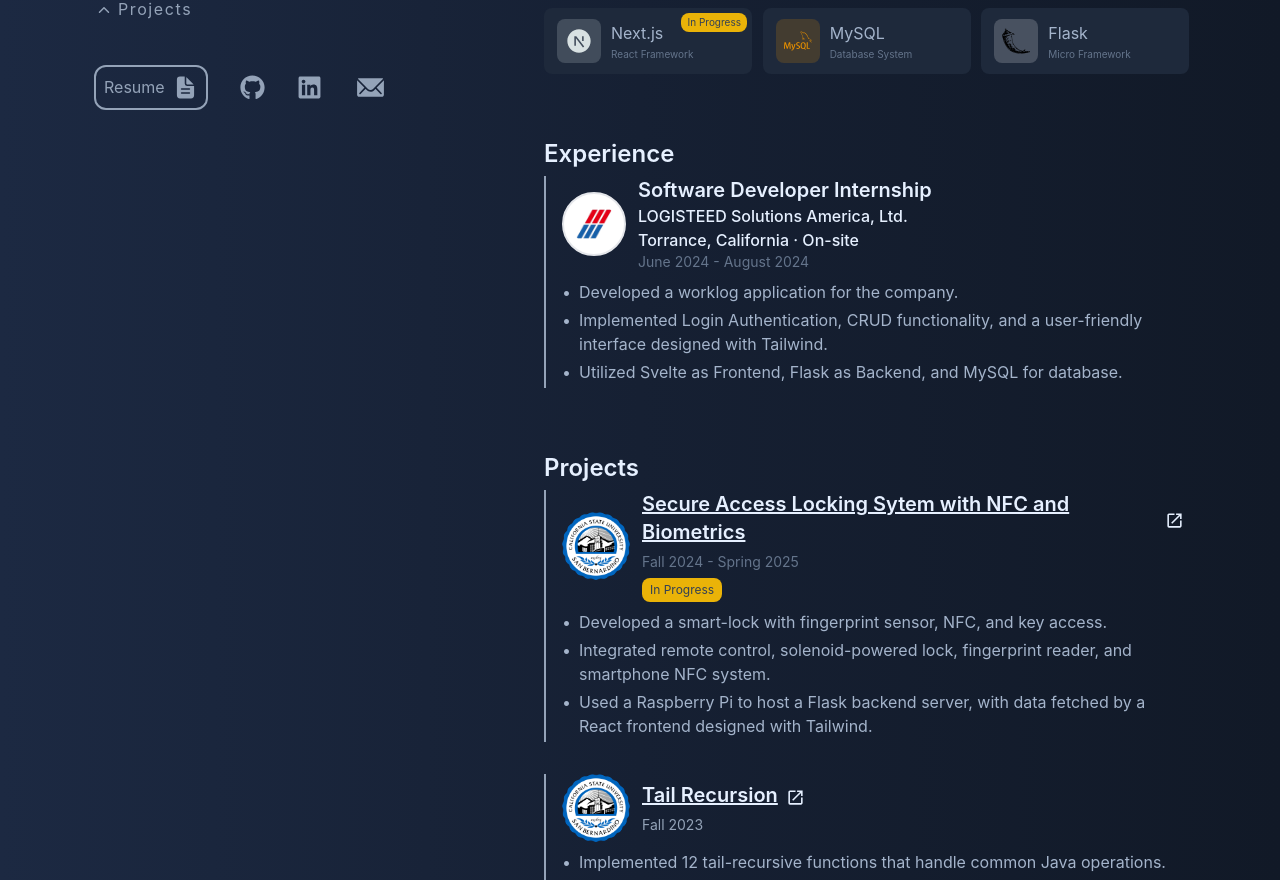
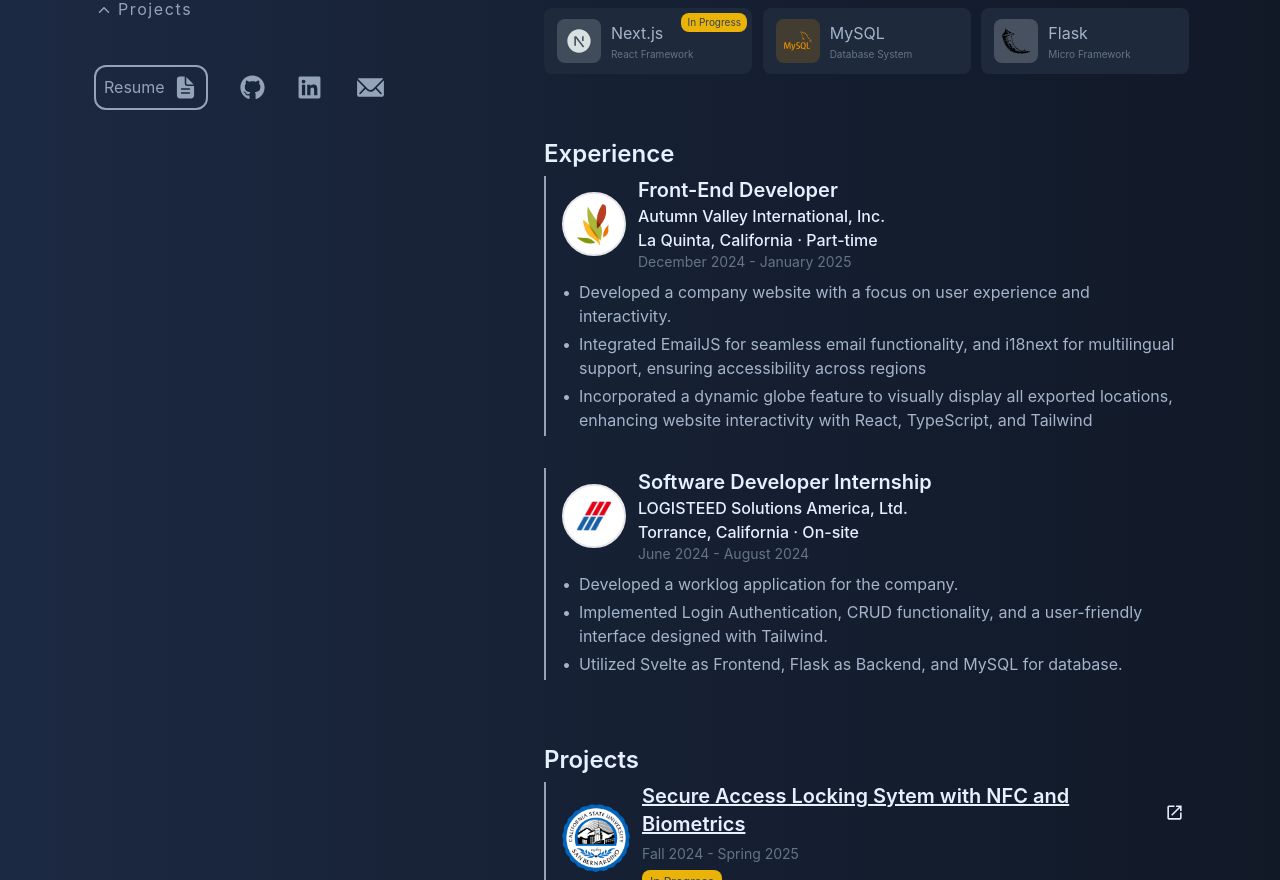
Before and after one commit to shunakiya/portfolio, a React (Vite) app: page / in a window 1280 px wide. Shown: the part 610-1490 px from the top of the page. Built offline with nearby package versions, Linux system fonts and the light colour scheme.

Commit message:
added new experience

```diff
--- a/src/components/Experience.tsx
+++ b/src/components/Experience.tsx
@@ -1,9 +1,60 @@
 import lsa from "../assets/lsa.png";
+import autumn_valley from "../assets/akiya.png";
 
 export default function Experience() {
   return (
     <div className="mb-4">
       <h1 className="text-2xl font-semibold mb-1.5">Experience</h1>
+
+      <div className="space-y-8">
+        <div className="border-l-2 border-slate-400 pb-1">
+          <div className="ml-4">
+            <div className="flex flex-row items-center gap-2 mb-2">
+              <img
+                src={autumn_valley}
+                className="w-16 h-16 p-2 border-2 rounded-full bg-white mr-1"
+              />
+              <div className="flex flex-col">
+                <h1 className="text-xl font-semibold">Front-End Developer</h1>
+                <p className="text-base font-medium">
+                  Autumn Valley International, Inc.
+                </p>
+                <p className="text-base font-medium">
+                  La Quinta, California · Part-time
+                </p>
+                <p className="text-slate-500 text-sm">
+                  December 2024 - January 2025
+                </p>
+              </div>
+            </div>
+
+            <div className="list-inside space-y-1 text-[#a4b4cb]">
+              <li className="flex gap-2">
+                <p>•</p>
+                <p>
+                  Developed a company website with a focus on user experience
+                  and interactivity.
+                </p>
+              </li>
+              <li className="flex gap-2">
+                <p>•</p>
+                <p>
+                  Integrated EmailJS for seamless email functionality, and
+                  i18next for multilingual support, ensuring accessibility
+                  across regions
+                </p>
+              </li>
+              <li className="flex gap-2">
+                <p>•</p>
+                <p>
+                  Incorporated a dynamic globe feature to visually display all
+                  exported locations, enhancing website interactivity with
+                  React, TypeScript, and Tailwind
+                </p>
+              </li>
+            </div>
+          </div>
+        </div>
 
         <div className="border-l-2 border-slate-400 pb-1">
           <div className="ml-4">
@@ -22,7 +73,9 @@ export default function Experience() {
                 <p className="text-base font-medium">
                   Torrance, California · On-site
                 </p>
-              <p className="text-slate-500 text-sm">June 2024 - August 2024</p>
+                <p className="text-slate-500 text-sm">
+                  June 2024 - August 2024
+                </p>
               </div>
             </div>
 
@@ -49,5 +102,6 @@ export default function Experience() {
           </div>
         </div>
       </div>
+    </div>
   );
 }
```
Also changed, not shown: src/assets/akiya.png (added), 1 other file (tests, documents, lock files or other folders). Lines whose indentation alone changed are shown as unchanged.
